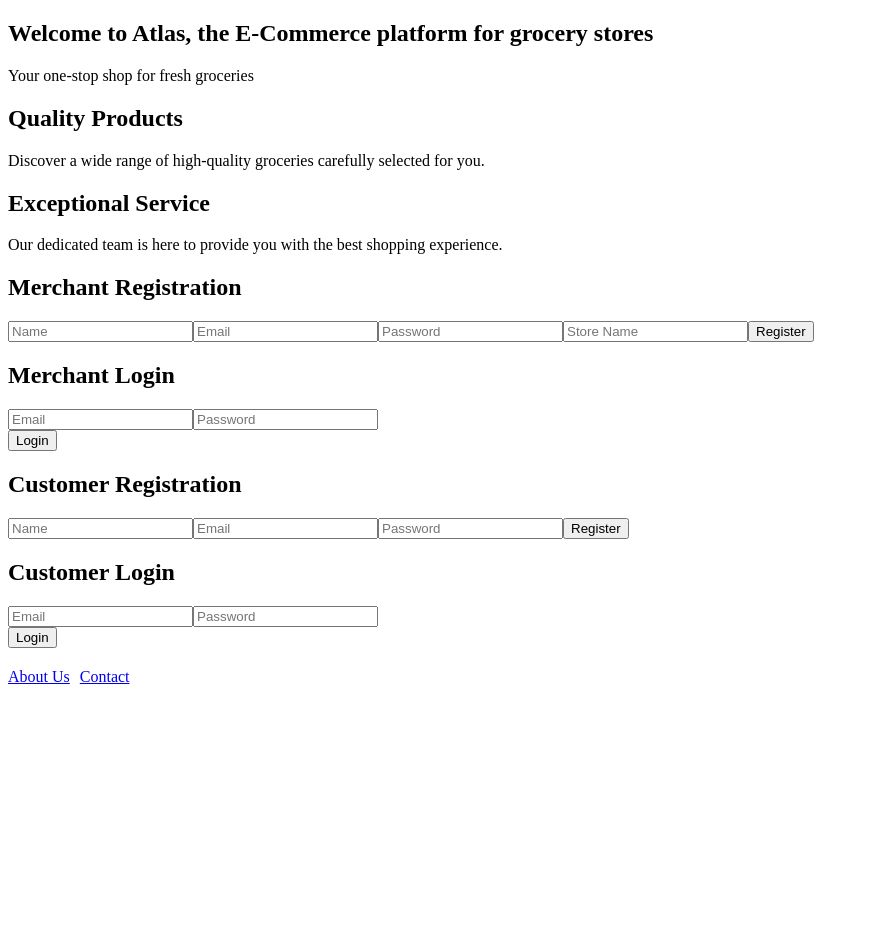
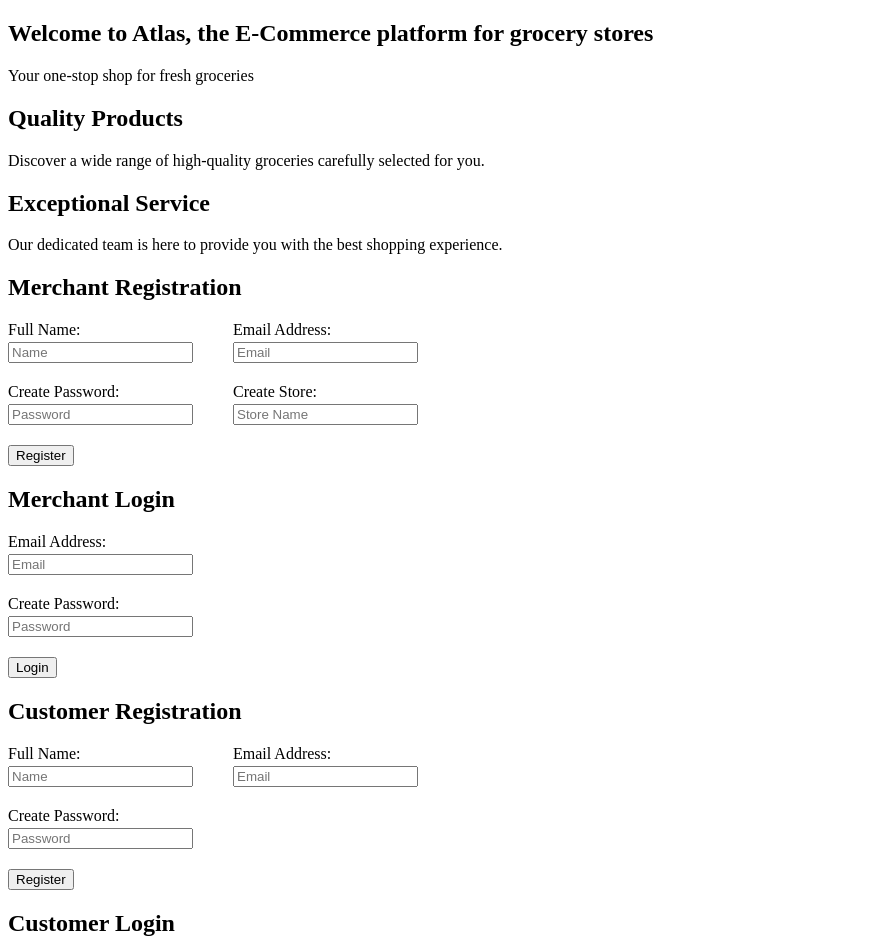
Before and after one commit to riceandbeans35/fullstack, a React (Create React App) app in the folder client/: page / in a window 1280 px wide. Shown: the top 952 px of the page, without its empty margins (0-869 px from the left). Before the commit the page ends 800 px from the top, so only its background shows below. Built offline with nearby package versions, Linux system fonts and the light colour scheme.

Commit message:
Added validations for registrations
Added error messages for when logins fail

```diff
--- a/client/src/components/CustomerLogin.js
+++ b/client/src/components/CustomerLogin.js
@@ -5,6 +5,7 @@
 const CustomerLogin = ({ onLogin }) => {
   const [email, setEmail] = useState("");
   const [password, setPassword] = useState("");
+  const [errorMessage, setErrorMessage] = useState("");
 
   const navigate = useNavigate();
 
@@ -22,6 +23,7 @@
           console.log("Login Successful");
         } else {
           console.log("Login failed:", response.data.error);
+          setErrorMessage(response.data.error);
         }
       })
       .catch((error) => {
@@ -33,18 +35,28 @@
     <div>
       <h2>Customer Login</h2>
       <div>
+        <div className="form-group">
+          <div className="form-description">Email Address: </div>
           <input
             type="email"
             placeholder="Email"
             value={email}
             onChange={(e) => setEmail(e.target.value)}
+            required
           />
+          {errorMessage && <div className="error">{errorMessage}</div>}
+        </div>
+        <div className="form-group">
+          <div className="form-description">Create Password: </div>
           <input
             type="password"
             placeholder="Password"
             value={password}
             onChange={(e) => setPassword(e.target.value)}
+            required
           />
+          {errorMessage && <div className="error">{errorMessage}</div>}
+        </div>
       </div>
       <button
         onClick={() => {
--- a/client/src/components/CustomerRegistrationForm.js
+++ b/client/src/components/CustomerRegistrationForm.js
@@ -1,12 +1,36 @@
 import React, { useState } from "react";
 import Axios from "axios";
+import "../styles/RegistrationForm.css";
 
 function CustomerRegistrationForm() {
   const [name, setName] = useState("");
   const [email, setEmail] = useState("");
   const [password, setPassword] = useState("");
 
+  const [errors, setErrors] = useState({});
+
+  const handleValidation = () => {
+    const errors = {};
+    if (!name) {
+      errors.name = "Name cannot be empty";
+    }
+
+    if (!email) {
+      errors.email = "Email cannot be empty";
+    } else if (!/^[^\s@]+@[^\s@]+\.[^\s@]+$/.test(email)) {
+      errors.email = "Email is not valid";
+    }
+
+    if (!password) {
+      errors.password = "Password cannot be empty";
+    }
+
+    setErrors(errors);
+
+    return Object.keys(errors).length === 0;
+  };
   const sendCustomerDataToServer = () => {
+    if (handleValidation()) {
       const data = {
         name: name,
         email: email,
@@ -20,36 +44,50 @@
         .catch((error) => {
           console.log(error);
         });
+    }
   };
 
   return (
     <div>
       <h2>Customer Registration</h2>
+      <div className="form-container">
+        <div className="form-group">
+          <div className="form-description">Full Name: </div>
           <input
             type="text"
             placeholder="Name"
             value={name}
             onChange={(e) => setName(e.target.value)}
+            required
           />
+          {errors.name && <div className="error">{errors.name}</div>}
+        </div>
+        <div className="form-group">
+          <div className="form-description">Email Address: </div>
           <input
             type="email"
             placeholder="Email"
             value={email}
             onChange={(e) => setEmail(e.target.value)}
+            required
           />
+          {errors.email && <div className="error">{errors.email}</div>}
+        </div>
+      </div>
+      <div className="form-container">
+        <div className="form-group">
+          <div className="form-description">Create Password: </div>
           <input
             type="password"
             placeholder="Password"
             value={password}
             onChange={(e) => setPassword(e.target.value)}
+            required
           />
-      <button
-        onClick={() => {
-          sendCustomerDataToServer();
-        }}
-      >
-        Register
-      </button>
+          {errors.password && <div className="error">{errors.password}</div>}
+        </div>
+      </div>
+      <button onClick={sendCustomerDataToServer}>Register</button>
     </div>
   );
 }
--- a/client/src/components/MerchantLogin.js
+++ b/client/src/components/MerchantLogin.js
@@ -5,6 +5,7 @@
 const MerchantLogin = ({ onLogin }) => {
   const [email, setEmail] = useState("");
   const [password, setPassword] = useState("");
+  const [errorMessage, setErrorMessage] = useState("");
 
   const navigate = useNavigate();
 
@@ -22,6 +23,7 @@
           console.log("Login Successful");
         } else {
           console.log("Login failed:", response.data.error);
+          setErrorMessage(response.data.error);
         }
       })
       .catch((error) => {
@@ -33,18 +35,28 @@
     <div>
       <h2>Merchant Login</h2>
       <div>
+        <div className="form-group">
+          <div className="form-description">Email Address: </div>
           <input
             type="email"
             placeholder="Email"
             value={email}
             onChange={(e) => setEmail(e.target.value)}
+            required
           />
+          {errorMessage && <div className="error">{errorMessage}</div>}
+        </div>
+        <div className="form-group">
+          <div className="form-description">Create Password: </div>
           <input
             type="password"
             placeholder="Password"
             value={password}
             onChange={(e) => setPassword(e.target.value)}
+            required
           />
+          {errorMessage && <div className="error">{errorMessage}</div>}
+        </div>
       </div>
       <button
         onClick={() => {
--- a/client/src/components/MerchantRegistrationForm.js
+++ b/client/src/components/MerchantRegistrationForm.js
@@ -1,13 +1,41 @@
 import React, { useState } from "react";
 import Axios from "axios";
+import "../styles/RegistrationForm.css";
 
 function RegistrationForm() {
   const [name, setName] = useState("");
   const [email, setEmail] = useState("");
   const [password, setPassword] = useState("");
   const [store, setStore] = useState("");
+  const [errors, setErrors] = useState({});
+
+  const handleValidation = () => {
+    const errors = {};
+    if (!name) {
+      errors.name = "Name cannot be empty";
+    }
+
+    if (!email) {
+      errors.email = "Email cannot be empty";
+    } else if (!/^[^\s@]+@[^\s@]+\.[^\s@]+$/.test(email)) {
+      errors.email = "Email is not valid";
+    }
+
+    if (!password) {
+      errors.password = "Password cannot be empty";
+    }
+
+    if (!store) {
+      errors.store = "Store cannot be empty";
+    }
+
+    setErrors(errors);
+
+    return Object.keys(errors).length === 0;
+  };
 
   const sendMerchantDataToServer = () => {
+    if (handleValidation()) {
       const data = {
         name: name,
         email: email,
@@ -22,42 +50,60 @@
         .catch((error) => {
           console.log(error);
         });
+    }
   };
 
   return (
     <div>
       <h2>Merchant Registration</h2>
+      <div className="form-container">
+        <div className="form-group">
+          <div className="form-description">Full Name: </div>
           <input
             type="text"
             placeholder="Name"
             value={name}
             onChange={(e) => setName(e.target.value)}
+            required
           />
+          {errors.name && <div className="error">{errors.name}</div>}
+        </div>
+        <div className="form-group">
+          <div className="form-description">Email Address: </div>
           <input
             type="email"
             placeholder="Email"
             value={email}
             onChange={(e) => setEmail(e.target.value)}
+            required
           />
+          {errors.email && <div className="error">{errors.email}</div>}
+        </div>
+      </div>
+      <div className="form-container">
+        <div className="form-group">
+          <div className="form-description">Create Password: </div>
           <input
             type="password"
             placeholder="Password"
             value={password}
             onChange={(e) => setPassword(e.target.value)}
+            required
           />
+          {errors.password && <div className="error">{errors.password}</div>}
+        </div>
+        <div className="form-group">
+          <div className="form-description">Create Store: </div>
           <input
             type="text"
             placeholder="Store Name"
             value={store}
             onChange={(e) => setStore(e.target.value)}
           />
-      <button
-        onClick={() => {
-          sendMerchantDataToServer();
-        }}
-      >
-        Register
-      </button>
+          {errors.store && <div className="error">{errors.store}</div>}
+        </div>
+      </div>
+      <button onClick={sendMerchantDataToServer}>Register</button>
     </div>
   );
 }
--- /dev/null
+++ b/client/src/styles/RegistrationForm.css
@@ -0,0 +1,18 @@
+.form-container {
+  display: flex;
+  flex-wrap: wrap;
+}
+
+.form-description {
+  margin-bottom: 3px;
+}
+
+.form-group {
+  margin-bottom: 20px;
+  margin-right: 40px;
+}
+
+.error {
+  color: red;
+  font-size: 15px;
+}
```
Lines whose indentation alone changed are shown as unchanged.
